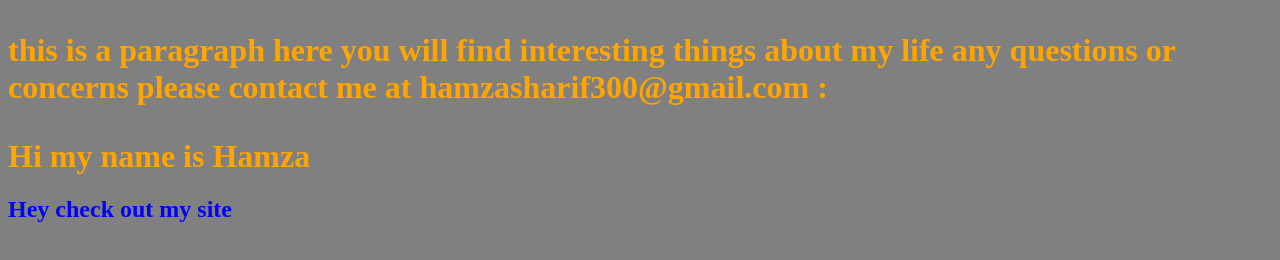
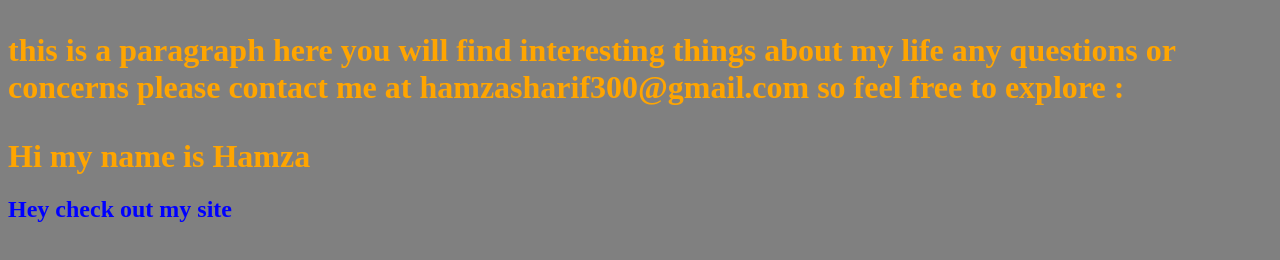
Before and after one commit to HamzaSharif300/personal-website, a plain HTML site: page index.html in a window 1280 px wide. Drawn offline with Linux system fonts and the light colour scheme.

Commit message:
changd my index.html file

```diff
--- a/index.html
+++ b/index.html
@@ -22,7 +22,7 @@ h2{
 <p>
 this is a paragraph
 here you will find interesting things about my life any questions or concerns please contact me at hamzasharif300@gmail.com
-
+so feel free to explore
  :
 
 
```
